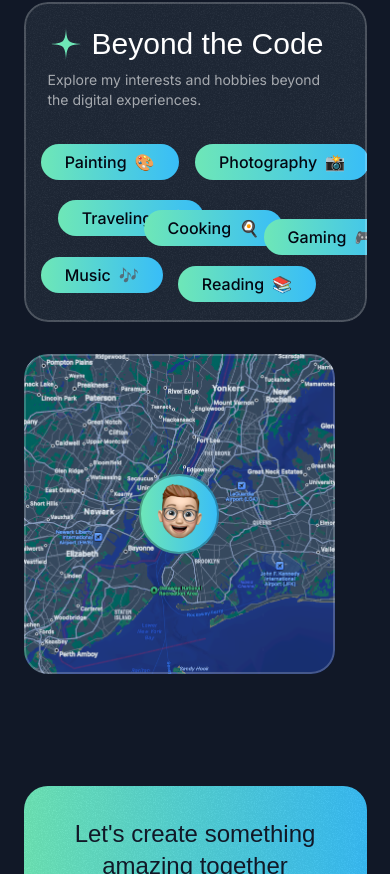
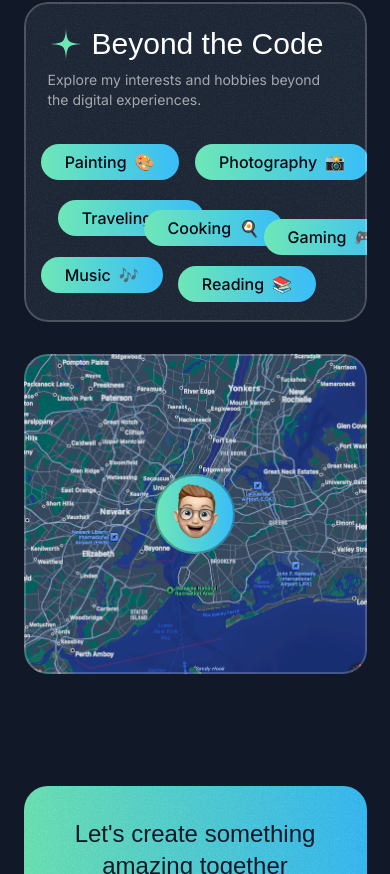
Before and after one commit to rickstha/Animated-portfolio-project, a Next.js app: page / in a window 390 px wide. Shown: the part 4088-4962 px from the top of the page. Built offline with nearby package versions, Linux system fonts and the light colour scheme; a web font is replaced by a local one.

Commit message:
About section map grid problem solved

```diff
--- a/src/sections/About.tsx
+++ b/src/sections/About.tsx
@@ -121,7 +121,7 @@
 
 {/* beyond the code start */}
       <div className=" grid grid-cols-1 md:grid md:grid-cols-5 gap-8">
-      <Card className=" h-[320px] p-0 flex flex-col col-span-3">
+      <Card className=" h-[320px] p-0 flex flex-col md:col-span-3">
       <CardHeader title="Beyond the Code" desc="Explore my interests and hobbies beyond the digital experiences." className="px-6 py-6"/>
 
         <div className=" relative flex-1">
@@ -143,7 +143,7 @@
 
 {/* map start */}
 
-      <Card className=" h-[320px] p-0 relative col-span-2">
+      <Card className=" h-[320px] p-0 relative md:col-span-2">
         <Image src={mapImage} alt="map" className=" h-full w-full object-cover"/>
         <div className="absolute top-1/2 left-1/2 -translate-x-1/2 -translate-y-1/2 size-20 rounded-full bg-gradient-to-r from-emerald-300 to-sky-400
         after:content-[''] after:absolute after:inset-0 after:outline after:outline-2 after:-outline-offset-2 after:rounded-full after:outline-gray-950/30">
```
